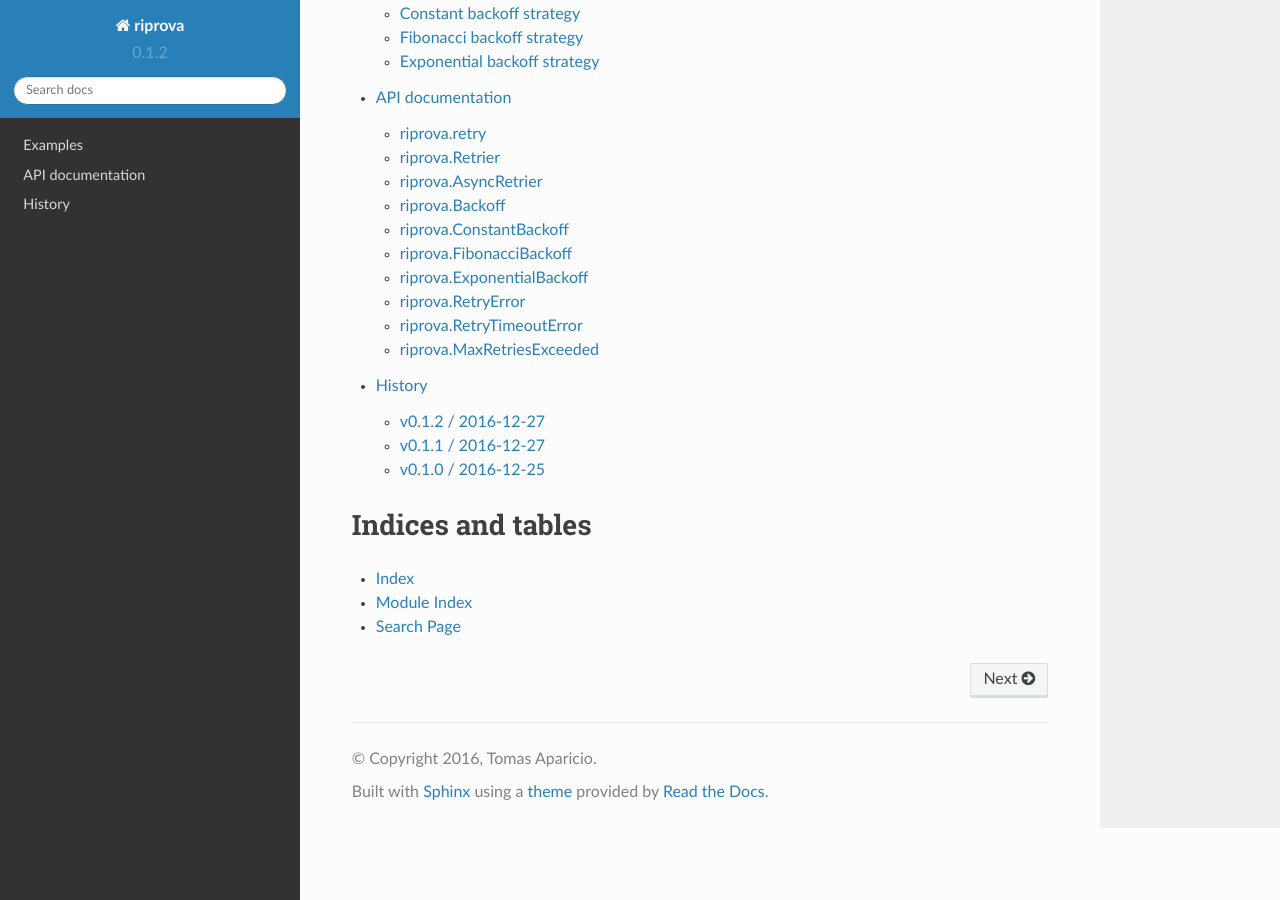
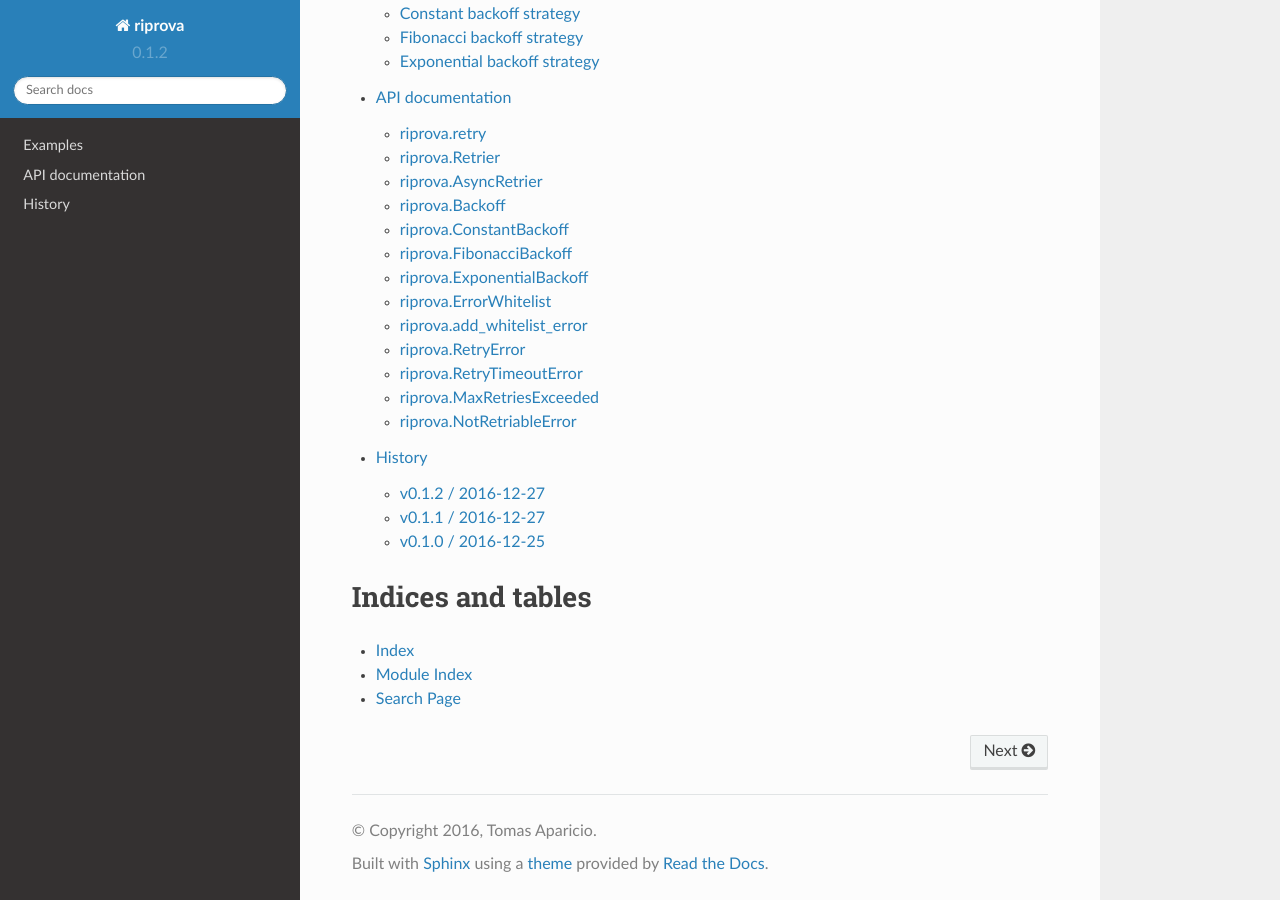
Before and after one commit to h2non/riprova, a Sphinx documentation site: the page built from docs/index.rst, in a window 1280 px wide and 900 px high, scrolled down 3384 px. Built offline with Sphinx 7.4.7 and the Read the Docs theme 2.0.0, drawn with Linux system fonts in a browser that asks for light colours.

Commit message:
feat(docs): update document toc

```diff
--- a/docs/api.rst
+++ b/docs/api.rst
@@ -10,9 +10,12 @@ API documentation
     riprova.ConstantBackoff <http://riprova.readthedocs.io/en/latest/api.html#riprova.ConstantBackoff>
     riprova.FibonacciBackoff <http://riprova.readthedocs.io/en/latest/api.html#riprova.FibonacciBackoff>
     riprova.ExponentialBackoff <http://riprova.readthedocs.io/en/latest/api.html#riprova.ExponentialBackoff>
+    riprova.ErrorWhitelist <http://riprova.readthedocs.io/en/latest/api.html#riprova.ErrorWhitelist>
+    riprova.add_whitelist_error <http://riprova.readthedocs.io/en/latest/api.html#riprova.add_whitelist_error>
     riprova.RetryError <http://riprova.readthedocs.io/en/latest/api.html#riprova.RetryError>
     riprova.RetryTimeoutError <http://riprova.readthedocs.io/en/latest/api.html#riprova.RetryTimeoutError>
     riprova.MaxRetriesExceeded <http://riprova.readthedocs.io/en/latest/api.html#riprova.MaxRetriesExceeded>
+    riprova.NotRetriableError <http://riprova.readthedocs.io/en/latest/api.html#riprova.NotRetriableError>
 
 .. automodule:: riprova
     :members:
```
